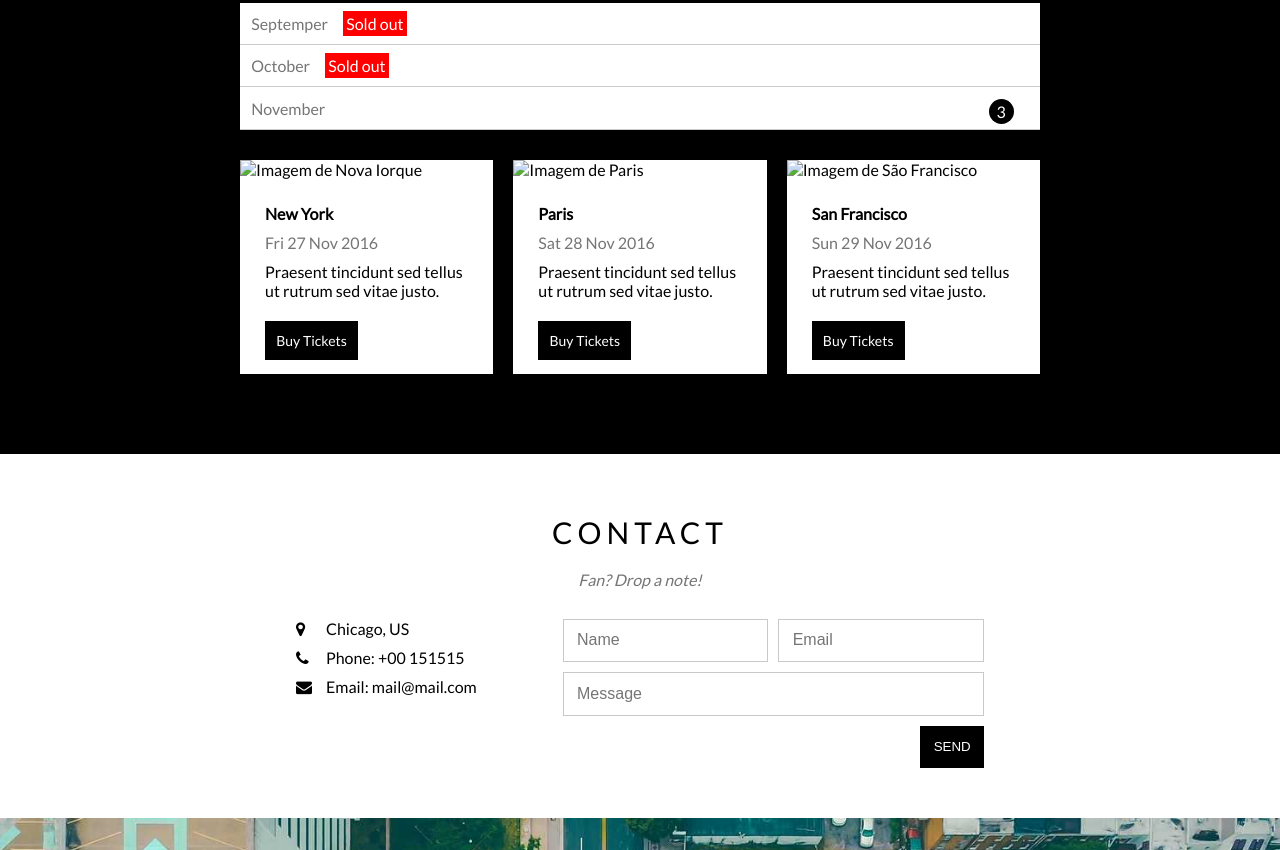
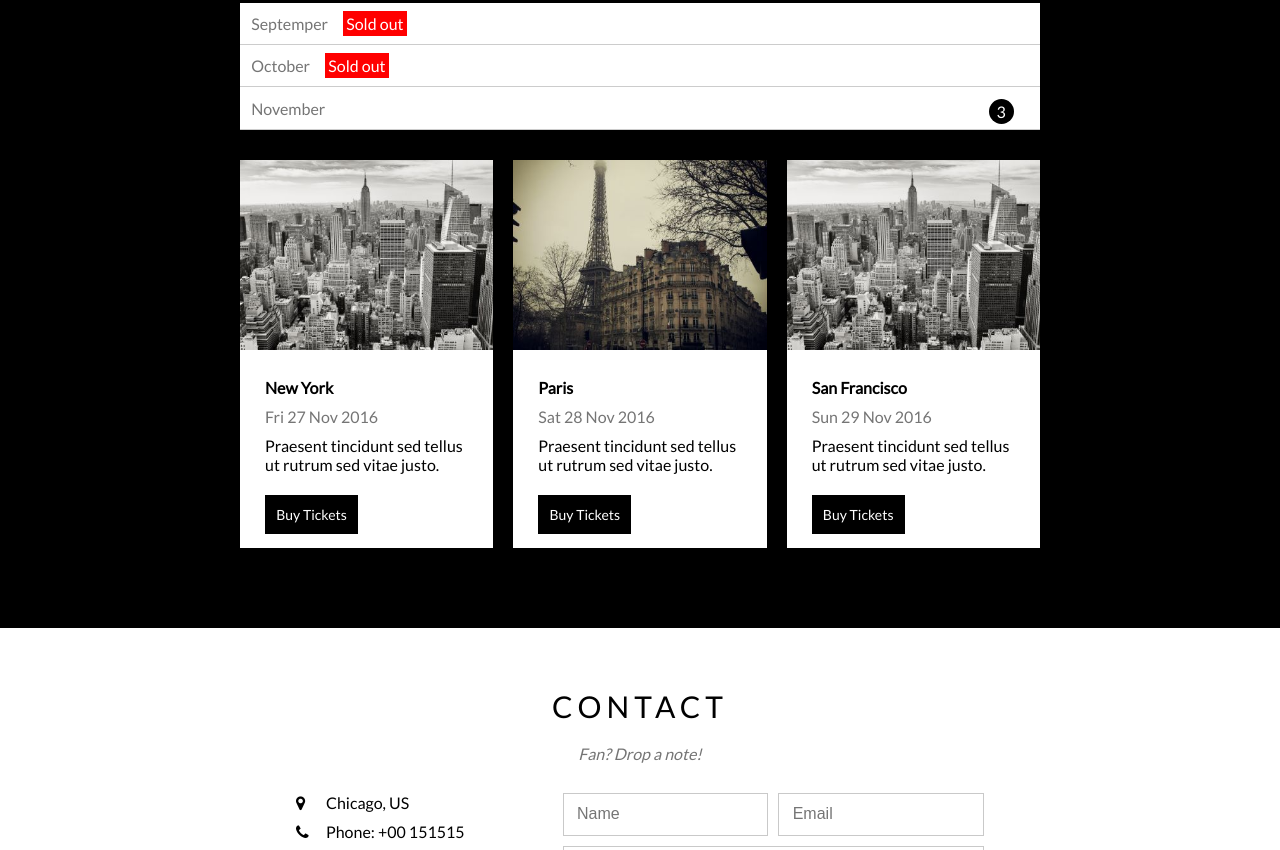
Before and after one commit to YalleOliveira/Template-Band, a plain HTML site: page index.html in a window 1280 px wide. Shown: the part 1401-2251 px from the top of the page. Drawn offline with Linux system fonts and the light colour scheme; the site is published under a folder, as on GitHub Pages, so addresses that start at the root find nothing.

Commit message:
template

```diff
--- a/index.html
+++ b/index.html
@@ -115,7 +115,7 @@
             </div>
             <div class="cards_citys">
                 <div class="card_city card_ny">
-                    <img src="/img/cards/newyork.jpg" alt="Imagem de Nova Iorque">
+                    <img src="./img/cards/newyork.jpg" alt="Imagem de Nova Iorque">
                     <div class="description_card">
                         <h4>New York</h4>
                         <p>Fri 27 Nov 2016</p>
@@ -124,7 +124,7 @@
                     </div>
                 </div>
                 <div class="card_city card_paris">
-                    <img src="/img/cards/paris.jpg" alt="Imagem de Paris">
+                    <img src="./img/cards/paris.jpg" alt="Imagem de Paris">
                     <div class="description_card">
                         <h4>Paris</h4>
                         <p>Sat 28 Nov 2016</p>
@@ -133,7 +133,7 @@
                     </div>
                 </div>
                 <div class="card_city card_sf">
-                    <img src="/img/cards/newyork.jpg" alt="Imagem de São Francisco">
+                    <img src="./img/cards/newyork.jpg" alt="Imagem de São Francisco">
                     <div class="description_card">
                         <h4>San Francisco</h4>
                         <p>Sun 29 Nov 2016</p>
```
